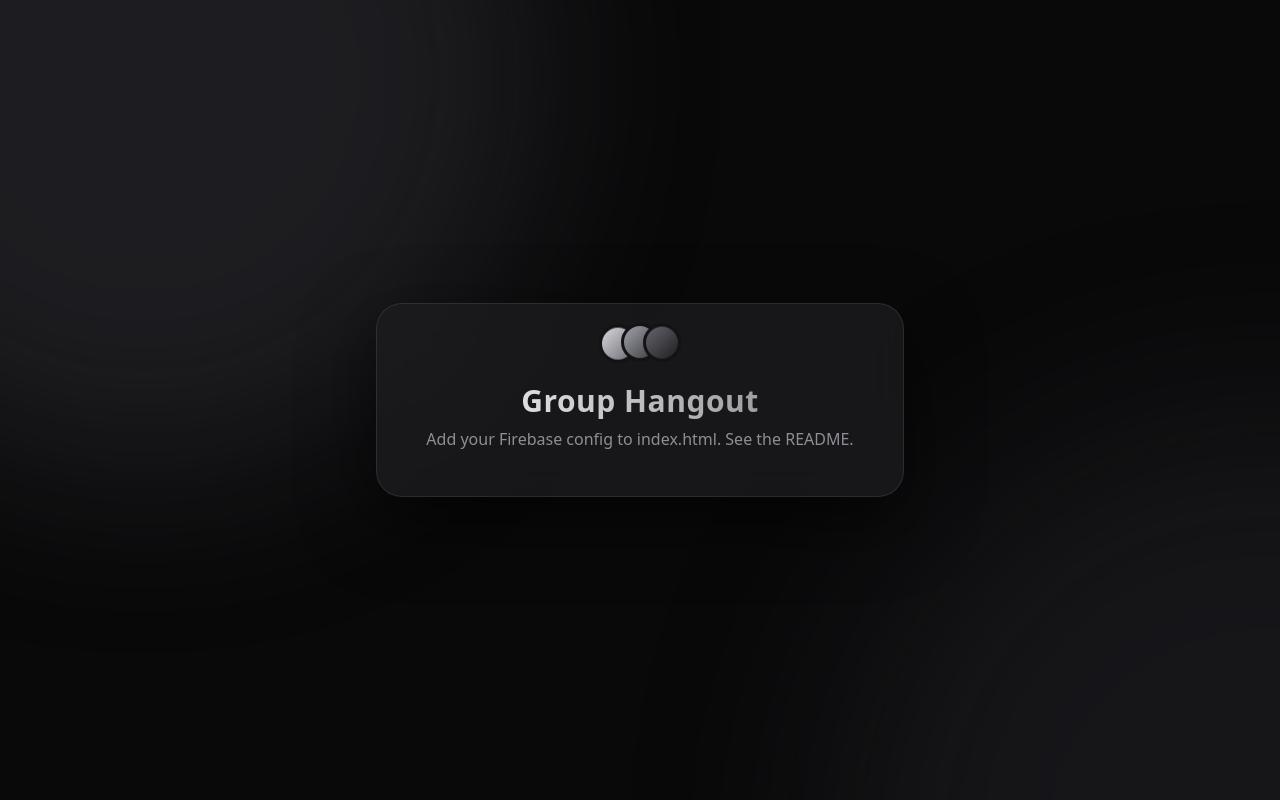
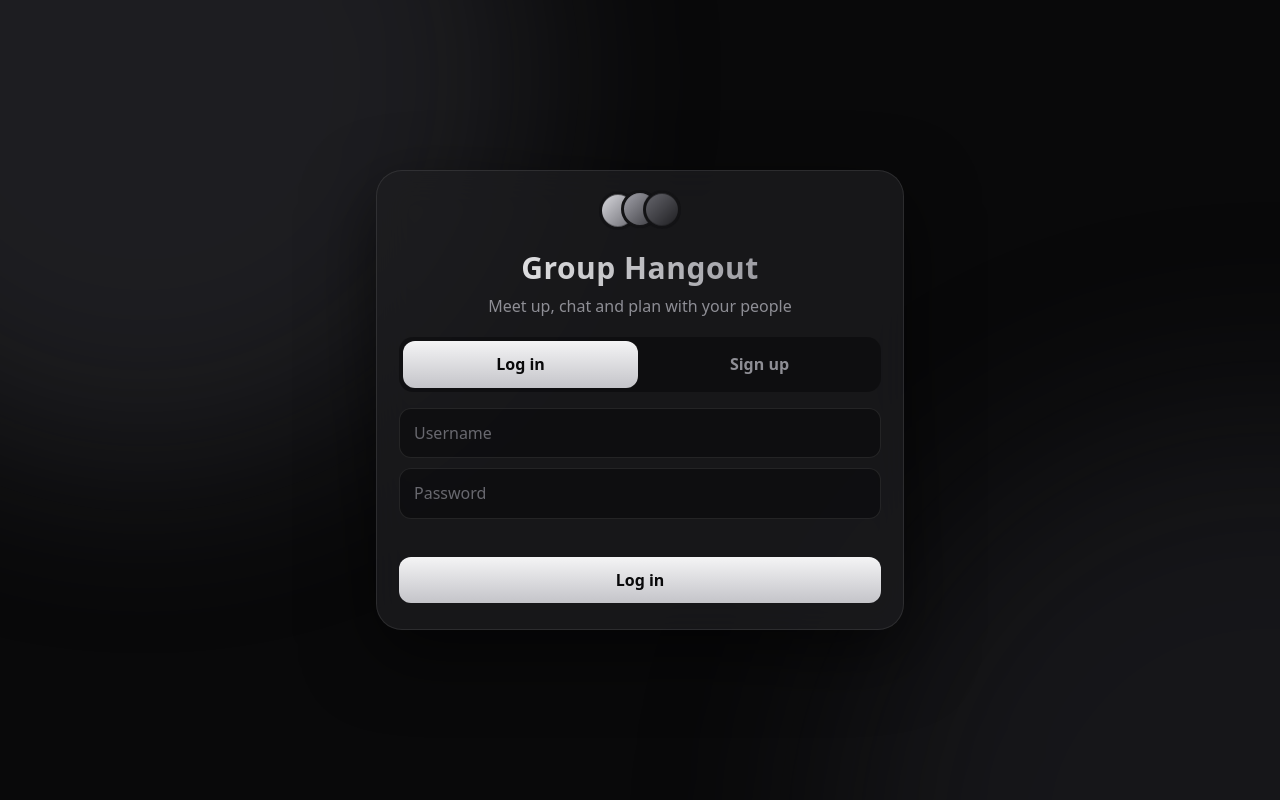
Before and after one commit to DarkBoyX/Group-hangout, a plain HTML site: page index.html in a window 1280 px wide. Drawn offline with Linux system fonts and the light colour scheme; no server answers.

Commit message:
Replace Firebase config with actual credentials
Updated Firebase configuration with actual API keys.

```diff
--- a/index.html
+++ b/index.html
@@ -299,9 +299,9 @@
 });
 }
 
-const firebaseConfig={apiKey:"YOUR_API_KEY",authDomain:"YOUR_PROJECT_ID.firebaseapp.com",projectId:"YOUR_PROJECT_ID",appId:"YOUR_APP_ID"};
+const firebaseConfig={apiKey:"AIzaSyCEas-hEPy9j1xIDexxLI_JXZJVgI3Z-SU",authDomain:"group-24984.firebaseapp.com",projectId:"group-24984",appId:"1:674832131315:web:d98d9a0ca2bace4090c386"};
 let auth=null;
-if(firebaseConfig.apiKey==="YOUR_API_KEY"){
+if(firebaseConfig.apiKey.startsWith("YOUR_")){
 showMessage("Add your Firebase config to index.html. See the README.");
 }else{
 showMessage("Loading...");
```
